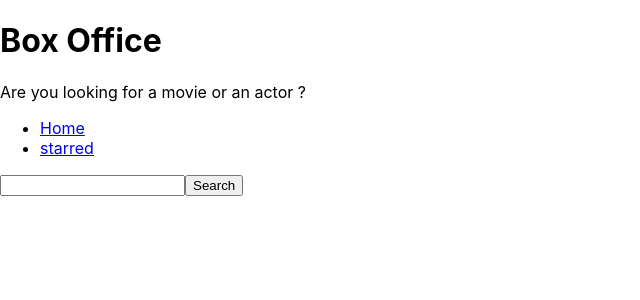
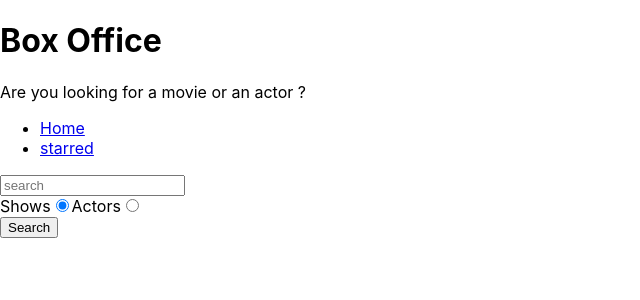
Before and after one commit to joy-rout/box-office, a React (Create React App) app: page / in a window 1280 px wide. Shown: the top 300 px of the page, without its empty margins (0-640 px from the left). Built offline with nearby package versions, Linux system fonts and the light colour scheme.

Commit message:
added search option

```diff
--- a/src/Pages/Home.js
+++ b/src/Pages/Home.js
@@ -1,3 +1,4 @@
+/* eslint-disable no-unused-vars */
 
 /* eslint-disable no-undef */
 /* eslint-disable react/function-component-definition */
@@ -12,13 +13,15 @@ const Home = () => {
 
   const [input , setInput ] = useState('');
   const [results , setResults ] = useState(null);
+  const [searchOption , setSearchOption] = useState('shows');
+
+  const isShowsSearched = searchOption === 'shows';
 
   const onSearch = () => {
-    apiGet(`/search/shows?q=${input}`)
+    apiGet(`/search/${searchOption}?q=${input}`)
     .then(result => {
       setResults(result);
-      console.log(result);
-    })
+    });
   };
 
   const onInputChange = ev => {
@@ -31,20 +34,23 @@ const Home = () => {
     }
   };
 
+  const onRadioChange = (ev) => {
+    setSearchOption(ev.target.value)
+  }
+
   const renderResults = () => {
     if (results && results.length === 0) {
       return <div>No Results</div>;
     }
 
     if( results && results.length > 0) {
-      return (
-        <div>
-          {results.map(item => (
-            <div key={item.show.id}>{item.show.name}</div>
-          ))}
-        </div>
-      );
-    }
+      return results[0].show
+        ? results.map(item =>
+          <div key={item.show.id}>{item.show.name}</div>)
+        : results.map(item => (
+          <div key={item.person.id}>{item.person.name}</div>
+        ));
+        }
 
     return null;
   };
@@ -53,10 +59,37 @@ const Home = () => {
     <MainPageLayout>
       <input
         type="text"
+        placeholder='search'
         onChange={onInputChange}
         onKeyDown={onKeyDown}
         value={input}
       />
+      <div>
+
+        <label htmlFor='shows-search'>
+          Shows
+          <input
+            id="shows-search"
+            type='radio'
+            value='shows'
+            checked={isShowsSearched}
+            onChange={onRadioChange}
+          />
+        </label>
+
+        <label htmlFor='actors-search'>
+          Actors
+          <input
+            id="actors-search"
+            type='radio'
+            value='people'
+            checked={!isShowsSearched}
+            onChange={onRadioChange}
+          />
+        </label>
+
+      </div>
+
       <button
         type="button"
         onClick={onSearch}
```
